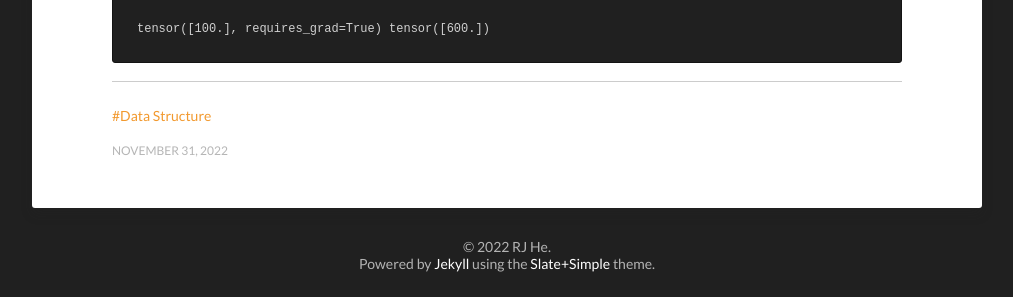
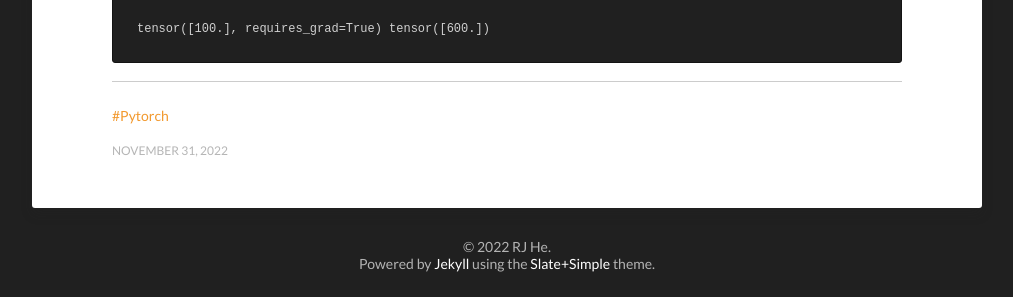
Before and after one commit to hrjtju/hrjtju.github.io, a Jekyll site: the page built from _posts/2022-11-16-DatawhalePT-1.md, in a window 1280 px wide and 900 px high, scrolled down 5930 px. Shown: the part 600-897 px from the top of the window, without its empty margins (133-1146 px from the left). Built offline with Jekyll 4.4.1, drawn with Linux system fonts in a browser that asks for light colours.

Commit message:
Update 2022-11-16-DatawhalePT-1.md

```diff
--- a/_posts/2022-11-16-DatawhalePT-1.md
+++ b/_posts/2022-11-16-DatawhalePT-1.md
@@ -4,7 +4,7 @@ categories: posts
 title: 【DatawhaleDS】 Pytorch Basics
 subtitle: Datawhale开源学习社区深入浅出Pytorch项目笔记
 featured-image: /images/2016-11-19/bg.png
-tags: [Data Structure]
+tags: [Pytorch]
 date-string: NOVEMBER 31, 2022
 
 ---
```
